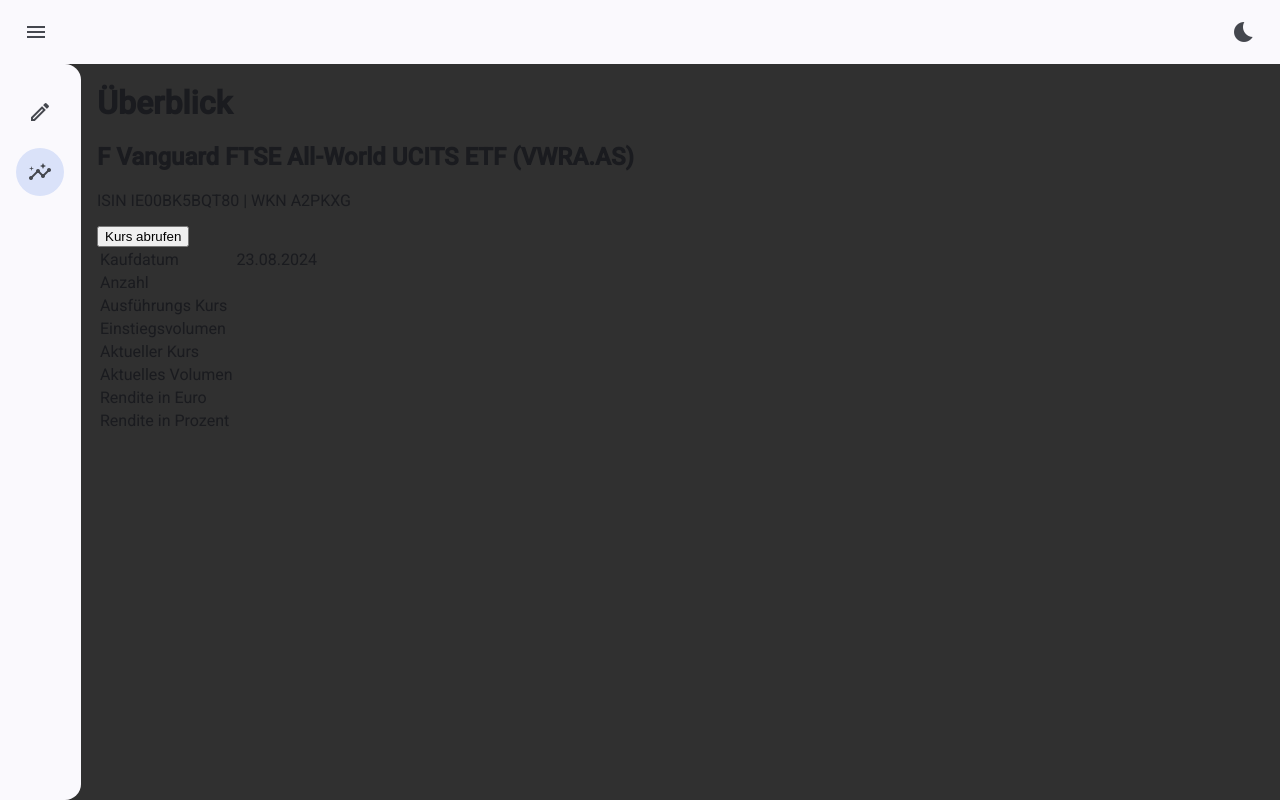
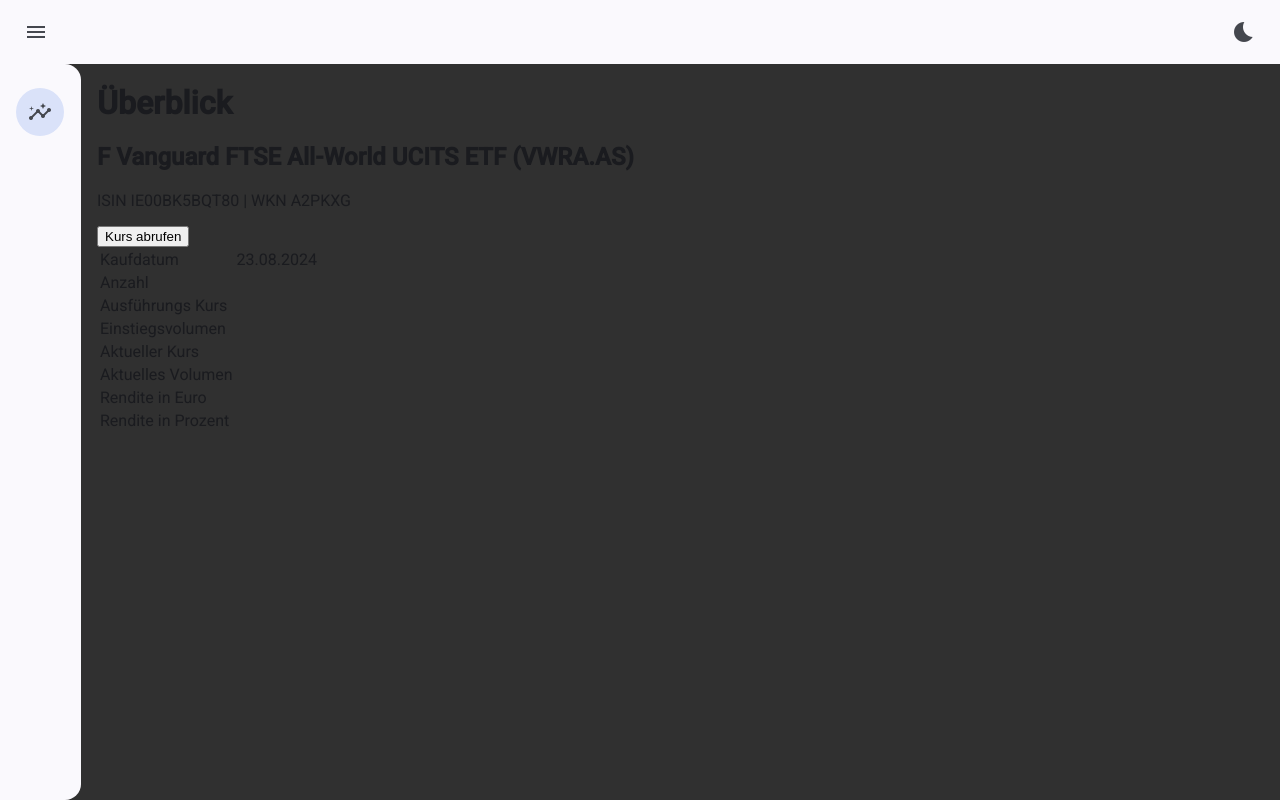
Before and after one commit to 43and18zeroes/visible-optimal, an Angular app: page /overview in a window 1280 px wide. Built offline with nearby package versions, Linux system fonts and the light colour scheme.

Commit message:
data comp removed

```diff
--- a/src/app/components/custom-sidenav/custom-sidenav.ts
+++ b/src/app/components/custom-sidenav/custom-sidenav.ts
@@ -27,11 +27,6 @@
 
   menuItems = signal<MenuItem[]>([
     {
-      icon: 'edit_square',
-      label: 'Data Entry',
-      route: '/data-entry',
-    },
-    {
       icon: 'insightsinsights',
       label: 'Overview',
       route: '/overview',
--- a/src/app/pages/data-entry-component/data-entry-component.html
+++ /dev/null
@@ -1 +0,0 @@
-<p>data-entry-component works!</p>
```
Also changed, not shown: src/app/app.routes.ts (+1 -6 lines), src/app/pages/data-entry-component/data-entry-component.ts (deleted, +0 -11 lines), src/app/pages/data-entry-component/data-entry-component.scss (deleted), 1 other file (tests, documents, lock files or other folders).
